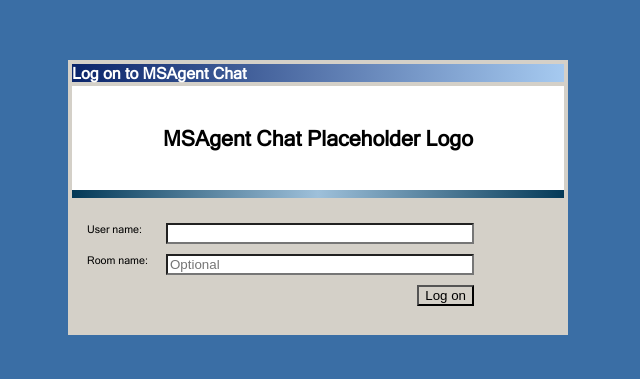
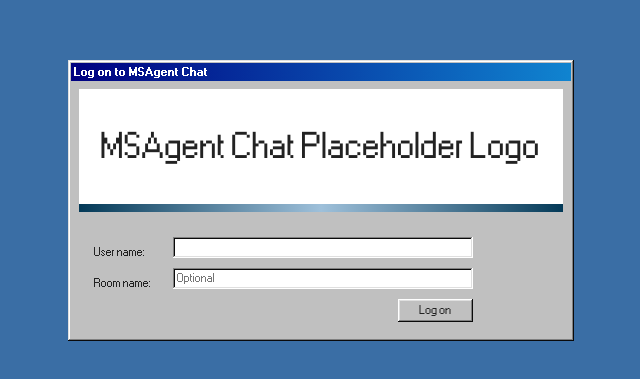
Before and after one commit to Rafafrias2012/Msagent-chat, a website built with Parcel: page webapp/src/html/index.html in a window 1280 px wide. Shown: the part 203-582 px from the top of the page, without its empty margins (322-962 px from the left). Built offline with nearby package versions, Linux system fonts and the light colour scheme.

Commit message:
switch webapp to using 98.css

```diff
--- a/webapp/package.json
+++ b/webapp/package.json
@@ -13,5 +13,6 @@
     "parcel": "^2.12.0",
     "run-script-os": "^1.1.6",
     "typescript": "^5.5.3"
-  }
+  },
+  "type": "module"
 }
--- a/webapp/src/css/style.css
+++ b/webapp/src/css/style.css
@@ -1,10 +1,4 @@
-@font-face {
-    font-family: "MS Sans Serif";
-    src: url("../../assets/fonts/micross.ttf") format("truetype")
-}
-
 body {
-    font-family: "MS Sans Serif", sans-serif;
     background-color: #3A6EA5;
     font-size: 8pt;
 }
@@ -17,21 +11,11 @@ body {
     display: none;
 }
 
-.ms-window {
+.window {
     display: none;
-    background-color: #d4d0c8;
     position: fixed;
-    .ms-window-titlebar {
-        background-image: linear-gradient(to right, #0a246a, #a6caf0);
-        margin: 4px;
-        color: #ffffff;
+    .title-bar {
         user-select: none;
-        font-weight: bold;
-        font-size: 12pt;
-    }
-    .ms-window-body {
-        margin-right: 4px;
-        margin-left: 4px;
     }
 }
 
@@ -44,6 +28,7 @@ body {
     border-image: linear-gradient(to right, #013755, #9ec0da, #013755) 4;
     * {
         margin: 0;
+        font-size: 24pt;
     }
 }
 
@@ -72,22 +57,6 @@ body {
     margin-right: 90px;
 }
 
-button, input {
-    border-radius: 0;
-}
-
-button {
-    background-color: #d4d0c8;
-}
-
-input[type="text"] {
-    background-color: #ffffff;
-}
-
-input[type="text"]:focus-visible {
-    outline: none;
-}
-
 #chatBar {
     margin: 0;
     padding: 0;
--- a/webapp/src/html/index.html
+++ b/webapp/src/html/index.html
@@ -7,15 +7,20 @@
         <meta property="og:title" content="MSAgent Chat" />
         <meta property="og:type" content="website" />
         <meta property="og:site_name" content="Computernewb's Internet Pub Hub" />
+        <link rel="stylesheet" href="https://unpkg.com/98.css" />
         <link type="text/css" rel="stylesheet" href="../css/style.css" />
     </head>
     <body>
         <div id="logonView">
-            <div class="ms-window" id="logonWindow">
-                <div class="ms-window-titlebar">Log on to MSAgent Chat</div>
-                <div class="ms-window-body">
+            <div class="window" id="logonWindow">
+                <div class="title-bar">
+                    <div class="title-bar-text">
+                        Log on to MSAgent Chat
+                    </div>
+                </div>
+                <div class="window-body">
                     <div id="logonWindowLogo">
-                        <center><h1>MSAgent Chat Placeholder Logo</h1></center>
+                        <center><p>MSAgent Chat Placeholder Logo</p></center>
                     </div>
                     <form id="logonForm">
                         <div id="logonUsernameContainer">
--- a/webapp/src/ts/MSWindow.ts
+++ b/webapp/src/ts/MSWindow.ts
@@ -25,8 +25,8 @@ export class MSWindow {
         this.config = config;
         this.wnd.style.width = config.width + "px";
         this.wnd.style.height = config.height + "px";
-        let titlebar = this.wnd.querySelector("div.ms-window-titlebar");
-        let body = this.wnd.querySelector("div.ms-window-body");
+        let titlebar = this.wnd.querySelector("div.title-bar");
+        let body = this.wnd.querySelector("div.window-body");
         if (!titlebar || !body)
             throw new Error("MSWindow is missing titlebar or body element.");
         this.titlebar = titlebar as HTMLDivElement;
```
